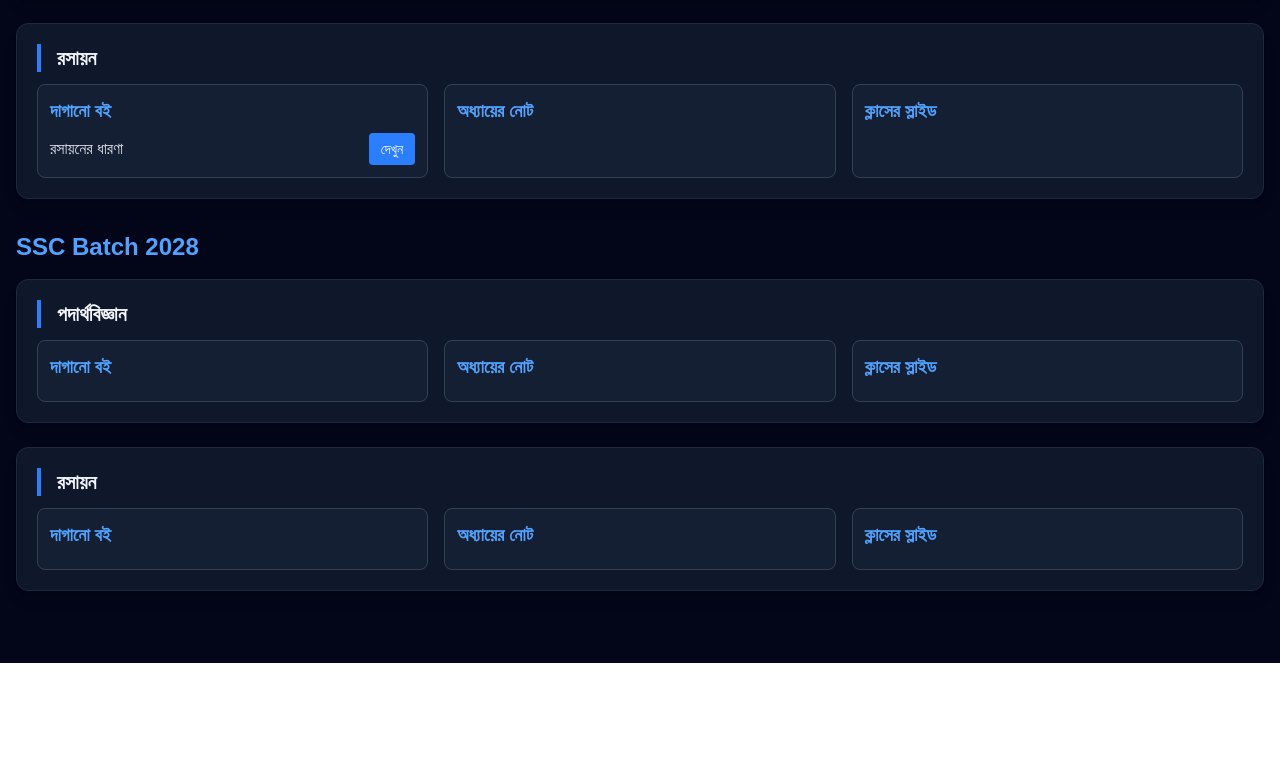
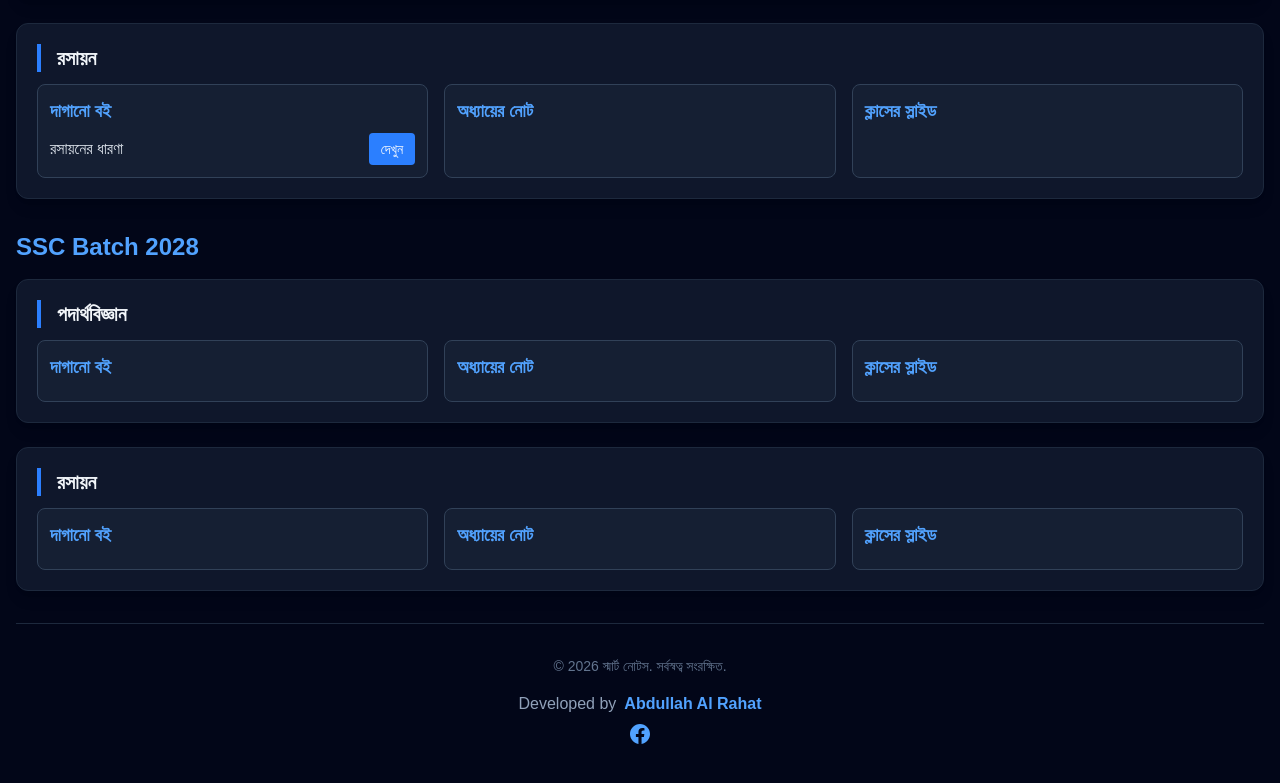
Before and after one commit to Gulsama/Smart-Notes, a Next.js app: page / in a window 1280 px wide. Shown: the part 781-1564 px from the top of the page. Before the commit the page ends 1444 px from the top, so only its background shows below. Built offline with nearby package versions, Linux system fonts and the light colour scheme.

Commit message:
Add footer with copyright and developer info

```diff
--- a/app/page.tsx
+++ b/app/page.tsx
@@ -69,6 +69,26 @@
         {activePdf && (
           <PdfViewer fileId={activePdf} onClose={() => setActivePdf(null)} />
         )}
+        <footer className="text-center border-t border-slate-800 pt-8">
+          <p className="text-slate-500 text-sm mb-4">
+            © {new Date().getFullYear()} স্মার্ট নোটস. সর্বস্বত্ব সংরক্ষিত.
+          </p>
+          <div className="flex justify-center items-center gap-2 mb-2">
+            <span className="text-slate-400">Developed by</span>
+            <span className="text-blue-400 font-semibold">
+              Abdullah Al Rahat
+            </span>
+          </div>
+          <a
+            href="https://www.facebook.com/md.rahatulislam.3538"
+            target="_blank"
+            className="text-blue-400 font-semibold inline-flex items-center"
+          >
+            <svg className="w-5 h-5" fill="currentColor" viewBox="0 0 24 24">
+              <path d="M24 12.073c0-6.627-5.373-12-12-12s-12 5.373-12 12c0 5.99 4.388 10.954 10.125 11.854v-8.385H7.078v-3.47h3.047V9.43c0-3.007 1.792-4.669 4.533-4.669 1.312 0 2.686.235 2.686.235v2.953H15.83c-1.491 0-1.956.925-1.956 1.874v2.25h3.328l-.532 3.47h-2.796v8.385C19.612 23.027 24 18.062 24 12.073z" />
+            </svg>
+          </a>
+        </footer>
       </div>
     </main>
   );
```
